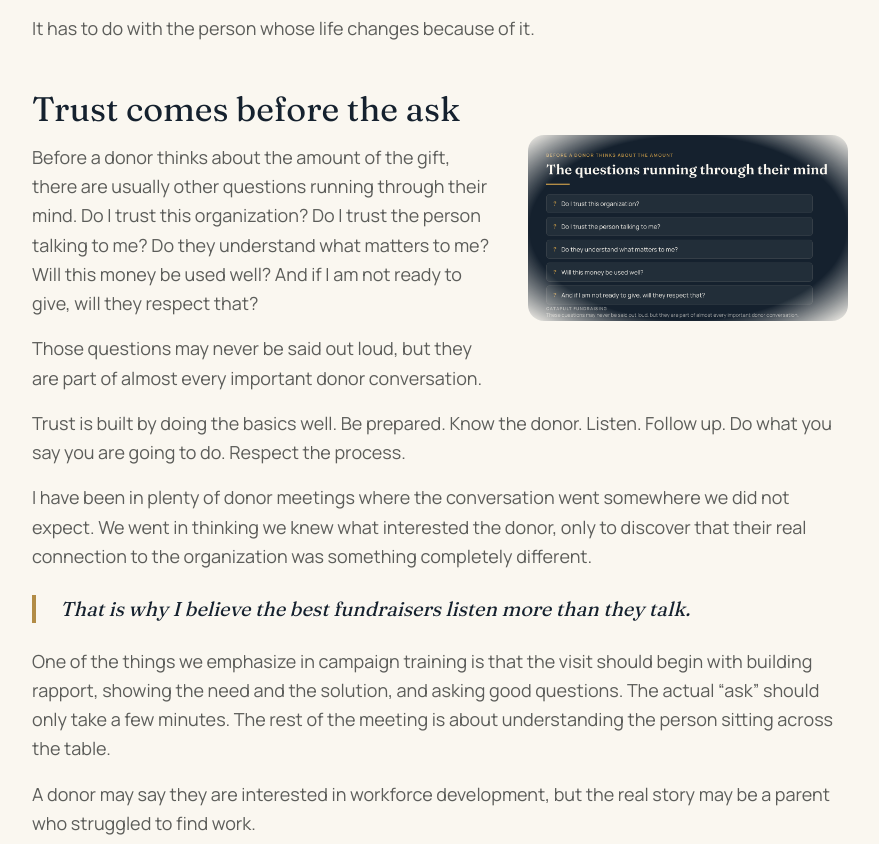
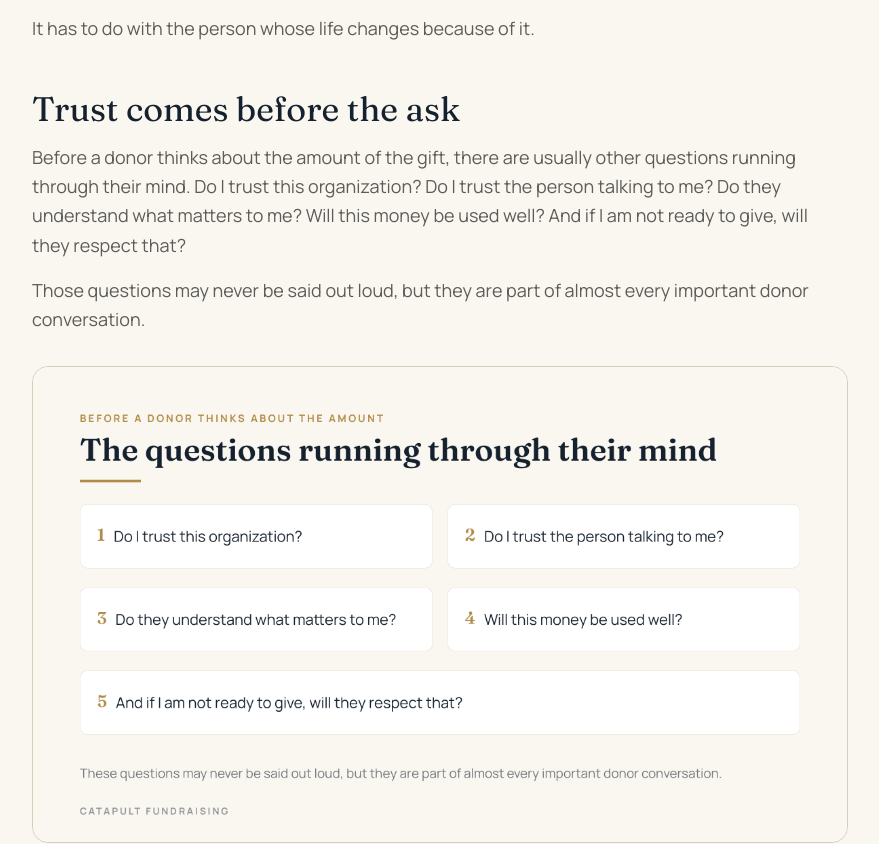
Before and after one commit to Catapultfundraising/catapult-fundraising-website, a Next.js app: page /blog/why-people-give-trust-connection-moment-to-act in a window 1280 px wide. Shown: the part 2380-3224 px from the top of the page, without its empty margins (200-1079 px from the left). Built offline with nearby package versions, Linux system fonts and the light colour scheme.

Commit message:
Restyle donor trust questions graphic to match the other article graphics (#20)
Co-authored-by: Catapultfundraising <306900248+Catapultfundraising@users.noreply.github.com>

```diff
--- a/app/blog/why-people-give-trust-connection-moment-to-act/page.tsx
+++ b/app/blog/why-people-give-trust-connection-moment-to-act/page.tsx
@@ -9,15 +9,6 @@ const SLUG = "why-people-give-trust-connection-moment-to-act";
 const HERO = "/blog/why-people-give/hero-donor-yes.jpg";
 const HERO_ALT =
   "A man on a couch celebrating with a raised fist after hearing good news";
-
-const FEATHER = {
-  WebkitMaskImage: "radial-gradient(ellipse farthest-corner at center, black 70%, transparent 100%)",
-  maskImage: "radial-gradient(ellipse farthest-corner at center, black 70%, transparent 100%)",
-  WebkitMaskSize: "100% 100%",
-  maskSize: "100% 100%",
-  WebkitMaskRepeat: "no-repeat",
-  maskRepeat: "no-repeat",
-} as const;
 
 export const metadata = {
   title: "Why People Give: Trust, Connection, and the Moment to Act",
@@ -166,17 +157,6 @@ export default function WhyPeopleGivePost() {
           Trust comes before the ask
         </h2>
 
-        <div className="mb-6 w-full shrink-0 sm:float-right sm:mb-4 sm:ml-8 sm:mt-2 sm:w-72 md:w-80" style={FEATHER}>
-          <div className="relative aspect-[12/7] w-full overflow-hidden rounded-2xl">
-            <Image
-              src="/blog/why-people-give/graphic-donor-trust-questions.png"
-              alt="Graphic: the questions running through a donor's mind before they think about the amount. Do I trust this organization? Do I trust the person talking to me? Do they understand what matters to me? Will this money be used well? And if I am not ready to give, will they respect that?"
-              fill
-              className="object-cover"
-            />
-          </div>
-        </div>
-
         <p className="mt-4 text-lg leading-relaxed text-[rgb(var(--ink))]/70">
           Before a donor thinks about the amount of the gift, there are usually other questions
           running through their mind. Do I trust this organization? Do I trust the person talking to
@@ -187,6 +167,17 @@ export default function WhyPeopleGivePost() {
           Those questions may never be said out loud, but they are part of almost every important
           donor conversation.
         </p>
+
+        <div className="mt-8 w-full overflow-hidden rounded-2xl border border-[rgb(var(--line))]">
+          <div className="relative aspect-[12/7] w-full">
+            <Image
+              src="/blog/why-people-give/graphic-donor-trust-questions.png"
+              alt="Graphic: the questions running through a donor's mind before they think about the amount. Do I trust this organization? Do I trust the person talking to me? Do they understand what matters to me? Will this money be used well? And if I am not ready to give, will they respect that?"
+              fill
+              className="object-cover"
+            />
+          </div>
+        </div>
         <p className="mt-4 text-lg leading-relaxed text-[rgb(var(--ink))]/70">
           Trust is built by doing the basics well. Be prepared. Know the donor. Listen. Follow up. Do
           what you say you are going to do. Respect the process.
@@ -196,8 +187,6 @@ export default function WhyPeopleGivePost() {
           expect. We went in thinking we knew what interested the donor, only to discover that their
           real connection to the organization was something completely different.
         </p>
-
-        <div className="clear-both" />
 
         <blockquote className="mt-6 border-l-4 border-[rgb(var(--brass))] pl-6 font-display text-xl italic leading-snug text-[rgb(var(--navy))]">
           That is why I believe the best fundraisers listen more than they talk.
```
Also changed, not shown: public/blog/why-people-give/graphic-donor-trust-questions.png.
